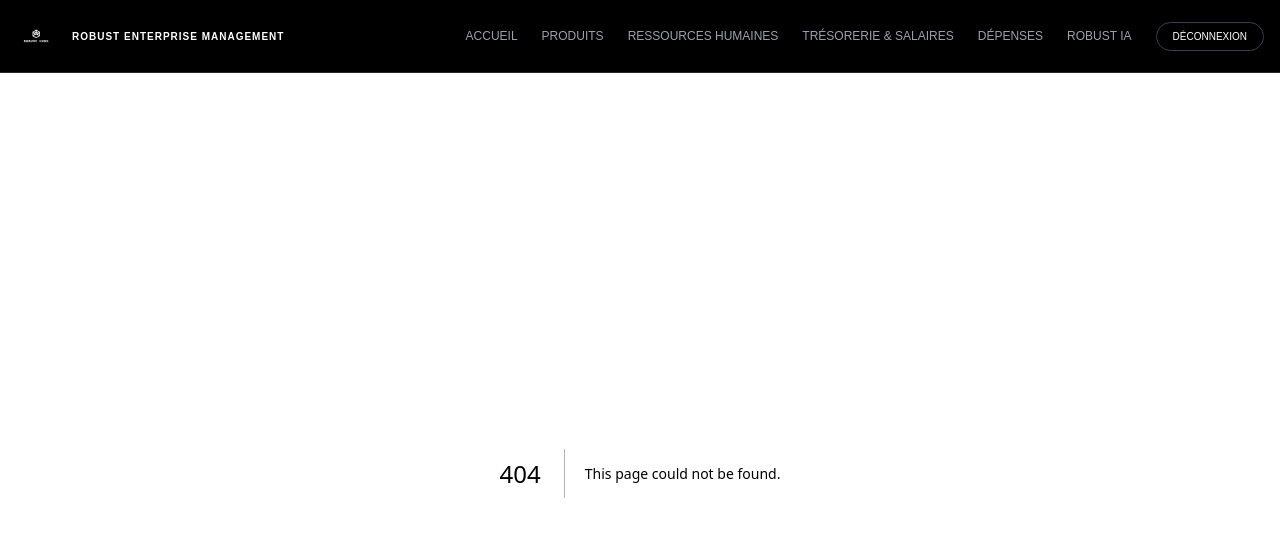
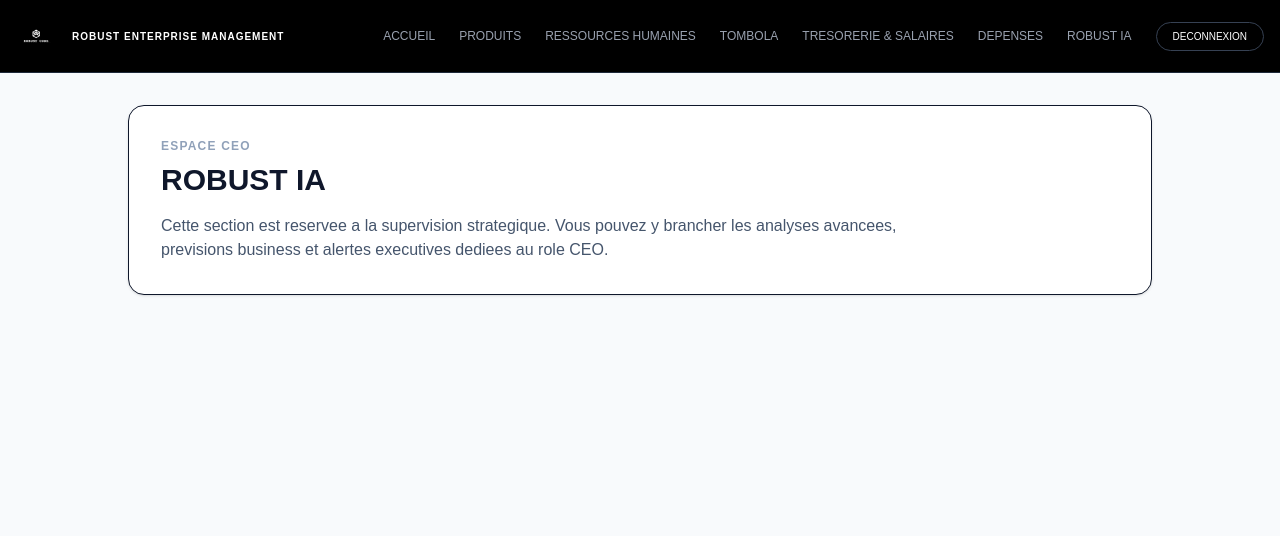
Before and after one commit to RobustCode-Incorporated/hag-ink-robust, a Next.js app: page /ceo/robust in a window 1280 px wide. Before the commit this address had no page. Shown: the top 536 px of the page. Built offline with nearby package versions, Linux system fonts and the light colour scheme.

Commit message:
Fix CEO/Manager tab routing and add navigation integration tests

```diff
--- /dev/null
+++ b/src/app/ceo/robust/page.tsx
@@ -0,0 +1,14 @@
+export default function CEORobustPage() {
+  return (
+    <div className="min-h-screen bg-slate-50 p-8 text-slate-900">
+      <div className="mx-auto max-w-5xl rounded-2xl border bg-white p-8 shadow-sm">
+        <p className="text-xs font-bold uppercase tracking-widest text-slate-400">Espace CEO</p>
+        <h1 className="mt-2 text-3xl font-black uppercase">ROBUST IA</h1>
+        <p className="mt-4 max-w-3xl text-slate-600">
+          Cette section est reservee a la supervision strategique. Vous pouvez y brancher les analyses avancees,
+          previsions business et alertes executives dediees au role CEO.
+        </p>
+      </div>
+    </div>
+  );
+}
--- a/src/app/layout.tsx
+++ b/src/app/layout.tsx
@@ -3,35 +3,25 @@ import { Geist, Geist_Mono } from "next/font/google";
 import Link from 'next/link';
 import { usePathname } from "next/navigation";
 import { useRouter } from 'next/navigation';
+import { managementRoleFromPath } from '@/lib/management-navigation';
+import ManagementNav from '@/components/navigation/ManagementNav';
 import "./globals.css";
 
 const geistSans = Geist({ variable: "--font-geist-sans", subsets: ["latin"] });
 const geistMono = Geist_Mono({ variable: "--font-geist-mono", subsets: ["latin"] });
 
 export default function RootLayout({ children }: { children: React.ReactNode }) {
-  // Récupération de l'URL actuelle
   const router = useRouter();
   const pathname = usePathname();
-  // On vérifie si l'utilisateur se trouve sur le portail client ou sur la page de connexion
-  const isClientPage = pathname?.startsWith('/client');
-  const isLoginPage = pathname?.startsWith('/login');
+  const role = managementRoleFromPath(pathname);
 
-  const hideNav = isClientPage || isLoginPage;
+  const hideNav = role === null;
 
   const logout = async () => {
     await fetch('/api/auth/logout', { method: 'POST' });
     router.push('/login');
     router.refresh();
   };
-
-  const menuItems = [
-    { id: 'coupes', label: 'Accueil' },
-    { id: 'produits', label: 'Produits' },
-    { id: 'rh', label: pathname?.startsWith('/manager') ? 'Coiffeurs' : 'Ressources Humaines' },
-    { id: 'tresorerie', label: 'Trésorerie & Salaires' },
-    { id: 'depenses', label: 'Dépenses' },
-    { id: 'robust', label: 'ROBUST IA' },
-  ];
 
   return (
     <html lang="fr" className={`${geistSans.variable} ${geistMono.variable} h-full antialiased`}>
@@ -45,62 +35,7 @@ export default function RootLayout({ children }: { children: React.ReactNode })
               <h1 className="text-[10px] font-bold tracking-widest uppercase">Robust Enterprise Management</h1>
             </div>
 
-            <nav className="flex items-center gap-6">
-              {menuItems.map(item => {
-                if (item.id === 'coupes') {
-                  const href = pathname?.startsWith('/manager') ? '/manager' : '/ceo';
-                  return (
-                    <Link key={item.id} href={href} className="text-gray-400 hover:text-white text-xs uppercase transition-colors">
-                      {item.label}
-                    </Link>
-                  );
-                }
-                if (item.id === 'produits') {
-                  const href = pathname?.startsWith('/ceo') ? '/ceo/products' : pathname?.startsWith('/manager') ? '/manager/products' : '/ceo/products';
-                  return (
-                    <Link key={item.id} href={href} className="text-gray-400 hover:text-white text-xs uppercase transition-colors">
-                      {item.label}
-                    </Link>
-                  );
-                }
-                if (item.id === 'rh') {
-                  const href = pathname?.startsWith('/manager') ? '/manager/coiffeurs' : '/ceo/hr';
-                  return (
-                    <Link key={item.id} href={href} className="text-gray-400 hover:text-white text-xs uppercase transition-colors">
-                      {item.label}
-                    </Link>
-                  );
-                }
-                if (item.id === 'tresorerie') {
-                  if (pathname?.startsWith('/manager')) {
-                    return null;
-                  }
-                  const href = '/ceo/treasury';
-                  return (
-                    <Link key={item.id} href={href} className="text-gray-400 hover:text-white text-xs uppercase transition-colors">
-                      {item.label}
-                    </Link>
-                  );
-                }
-                if (item.id === 'depenses') {
-                  const href = pathname?.startsWith('/manager') ? '/manager/depenses' : '/ceo/depenses';
-                  return (
-                    <Link key={item.id} href={href} className="text-gray-400 hover:text-white text-xs uppercase transition-colors">
-                      {item.label}
-                    </Link>
-                  );
-                }
-                return (
-                  <button key={item.id} className="text-gray-400 hover:text-white text-xs uppercase transition-colors">
-                    {item.label}
-                  </button>
-                );
-              })}
-
-              <button onClick={logout} className="px-4 py-1.5 border border-gray-700 rounded-full text-[10px] uppercase hover:bg-white hover:text-black transition-all">
-                Déconnexion
-              </button>
-            </nav>
+            {role && <ManagementNav role={role} onLogout={logout} />}
           </header>
         )}
 
--- a/src/app/login/page.tsx
+++ b/src/app/login/page.tsx
@@ -13,6 +13,7 @@ export default function LoginPortalPage() {
         <div className="mt-10 grid gap-6 md:grid-cols-2">
           <Link
             href="/login/ceo"
+            prefetch={false}
             className="block rounded-2xl border border-neutral-800 bg-neutral-950 p-8 hover:border-white transition-colors"
           >
             <p className="text-xs uppercase tracking-[0.2em] text-neutral-500">Acces administrateur</p>
@@ -22,6 +23,7 @@ export default function LoginPortalPage() {
 
           <Link
             href="/login/manager"
+            prefetch={false}
             className="block rounded-2xl border border-neutral-800 bg-neutral-950 p-8 hover:border-white transition-colors"
           >
             <p className="text-xs uppercase tracking-[0.2em] text-neutral-500">Acces operationnel</p>
--- /dev/null
+++ b/src/app/manager/robust/page.tsx
@@ -0,0 +1,14 @@
+export default function ManagerRobustPage() {
+  return (
+    <div className="min-h-screen bg-slate-50 p-8 text-slate-900">
+      <div className="mx-auto max-w-5xl rounded-2xl border bg-white p-8 shadow-sm">
+        <p className="text-xs font-bold uppercase tracking-widest text-slate-400">Espace manager</p>
+        <h1 className="mt-2 text-3xl font-black uppercase">ROBUST IA</h1>
+        <p className="mt-4 max-w-3xl text-slate-600">
+          Cette section est reservee au pilotage operationnel. Vous pouvez y ajouter les recommandations du jour,
+          suivi terrain et actions automatisees dediees au role manager.
+        </p>
+      </div>
+    </div>
+  );
+}
--- a/src/components/auth/LoginScreen.tsx
+++ b/src/components/auth/LoginScreen.tsx
@@ -102,6 +102,7 @@ export default function LoginScreen({ role }: Props) {
           <Link href="/login" className="hover:text-white transition-colors">Portail login</Link>
           <Link
             href={role === 'CEO' ? '/login/manager' : '/login/ceo'}
+            prefetch={false}
             className="hover:text-white transition-colors"
           >
             {role === 'CEO' ? 'Login Manager' : 'Login Admin'}
--- /dev/null
+++ b/src/components/navigation/ManagementNav.tsx
@@ -0,0 +1,26 @@
+import Link from 'next/link';
+import type { AuthRole } from '@/lib/auth';
+import { managementMenuByRole } from '@/lib/management-navigation';
+
+type Props = {
+  role: AuthRole;
+  onLogout: () => void;
+};
+
+export default function ManagementNav({ role, onLogout }: Props) {
+  const menuItems = managementMenuByRole(role);
+
+  return (
+    <nav className="flex items-center gap-6" aria-label="Management navigation">
+      {menuItems.map((item) => (
+        <Link key={item.id} href={item.href} className="text-gray-400 hover:text-white text-xs uppercase transition-colors">
+          {item.label}
+        </Link>
+      ))}
+
+      <button onClick={onLogout} className="px-4 py-1.5 border border-gray-700 rounded-full text-[10px] uppercase hover:bg-white hover:text-black transition-all">
+        Deconnexion
+      </button>
+    </nav>
+  );
+}
--- /dev/null
+++ b/src/lib/management-navigation.ts
@@ -0,0 +1,36 @@
+import type { AuthRole } from '@/lib/auth';
+
+export type ManagementNavItem = {
+  id: string;
+  label: string;
+  href: string;
+};
+
+const CEO_MENU: ManagementNavItem[] = [
+  { id: 'home', label: 'Accueil', href: '/ceo' },
+  { id: 'products', label: 'Produits', href: '/ceo/products' },
+  { id: 'hr', label: 'Ressources Humaines', href: '/ceo/hr' },
+  { id: 'lottery', label: 'Tombola', href: '/ceo/lottery' },
+  { id: 'treasury', label: 'Tresorerie & Salaires', href: '/ceo/treasury' },
+  { id: 'expenses', label: 'Depenses', href: '/ceo/depenses' },
+  { id: 'robust', label: 'ROBUST IA', href: '/ceo/robust' },
+];
+
+const MANAGER_MENU: ManagementNavItem[] = [
+  { id: 'home', label: 'Accueil', href: '/manager' },
+  { id: 'products', label: 'Produits', href: '/manager/products' },
+  { id: 'barbers', label: 'Coiffeurs', href: '/manager/coiffeurs' },
+  { id: 'expenses', label: 'Depenses', href: '/manager/depenses' },
+  { id: 'robust', label: 'ROBUST IA', href: '/manager/robust' },
+];
+
+export function managementRoleFromPath(pathname: string | null | undefined): AuthRole | null {
+  if (!pathname) return null;
+  if (pathname === '/' || pathname.startsWith('/ceo')) return 'CEO';
+  if (pathname.startsWith('/manager')) return 'MANAGER';
+  return null;
+}
+
+export function managementMenuByRole(role: AuthRole): ManagementNavItem[] {
+  return role === 'CEO' ? CEO_MENU : MANAGER_MENU;
+}
```
Also changed, not shown: 2 other files (tests, documents, lock files or other folders).
